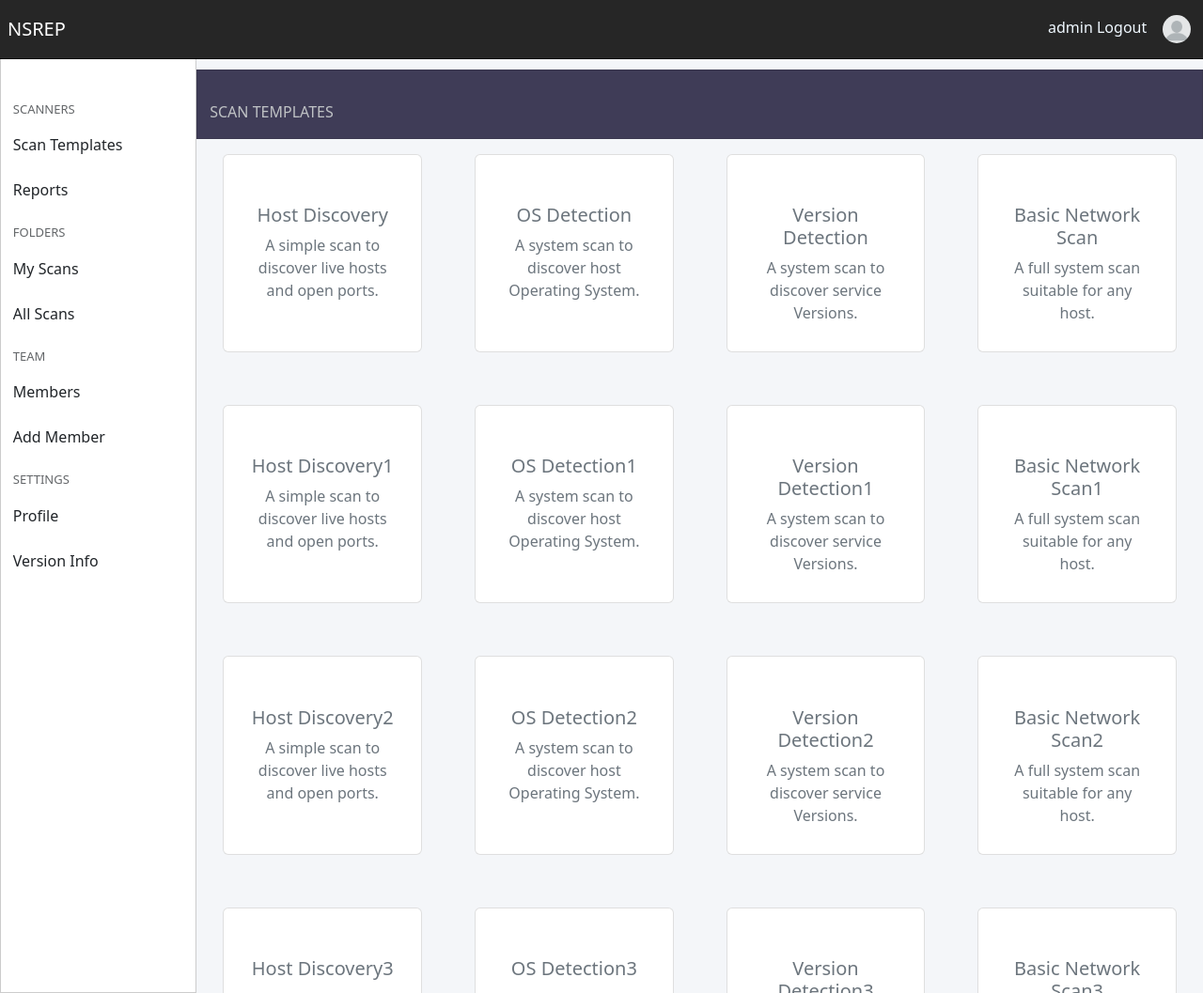
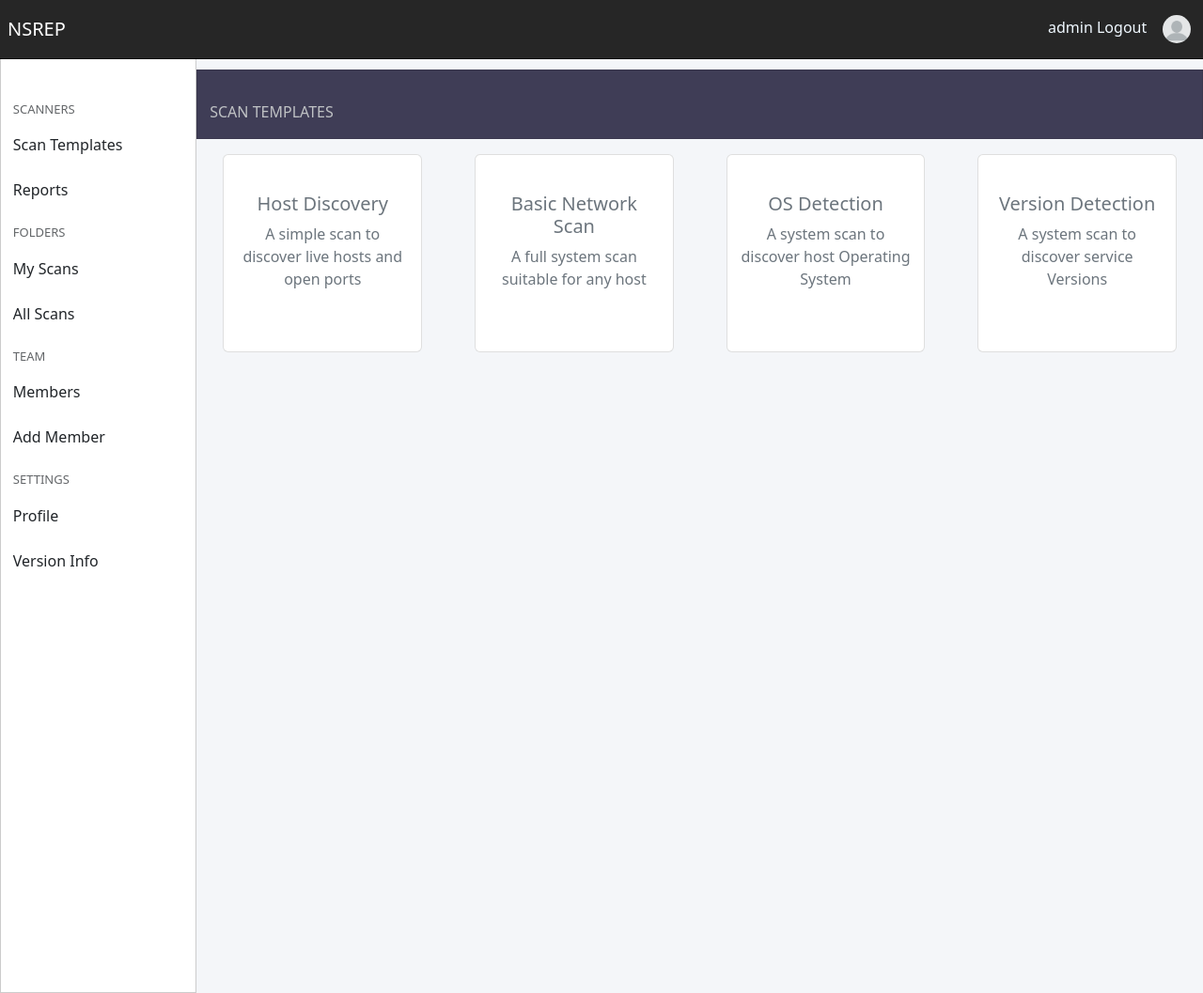
Before and after one commit to muhammednafih09/nsrep, a Django app: page / in a window 1280 px wide. Shown: the whole page at 94% size. Run offline with Django 4.2, Linux system fonts and the light colour scheme; a user stored in the database is signed in; some libraries are stand-ins or nearby versions.

Commit message:
scan cards updated

```diff
--- a/dashboard/views.py
+++ b/dashboard/views.py
@@ -4,25 +4,4 @@ from django.contrib.auth.decorators import login_required
 
 @login_required
 def index(request):
-    content = {
-        "items" : {
-            "Host Discovery" : "A simple scan to discover live hosts and open ports.",
-            "OS Detection" : "A system scan to discover host Operating System.",
-            "Version Detection" : "A system scan to discover service Versions.",
-            "Basic Network Scan" : "A full system scan suitable for any host.",
-            "Host Discovery1" : "A simple scan to discover live hosts and open ports.",
-            "OS Detection1" : "A system scan to discover host Operating System.",
-            "Version Detection1" : "A system scan to discover service Versions.",
-            "Basic Network Scan1" : "A full system scan suitable for any host.",
-            "Host Discovery2" : "A simple scan to discover live hosts and open ports.",
-            "OS Detection2" : "A system scan to discover host Operating System.",
-            "Version Detection2" : "A system scan to discover service Versions.",
-            "Basic Network Scan2" : "A full system scan suitable for any host.",
-            "Host Discovery3" : "A simple scan to discover live hosts and open ports.",
-            "OS Detection3" : "A system scan to discover host Operating System.",
-            "Version Detection3" : "A system scan to discover service Versions.",
-            "Basic Network Scan3" : "A full system scan suitable for any host.",
-            }
-    }
-
-    return render(request,'dashboard/index.html',content)
+    return render(request,'dashboard/index.html')
--- a/templates/dashboard/main.html
+++ b/templates/dashboard/main.html
@@ -5,24 +5,81 @@
   </div>
   <div class="container-fluid">
     <div class="row">
-      {% for key, values in items.items %}
       <div class="col-3">
         <a href="{% url 'scan-form' %}">
           <div class="card card-items m-3">
-            <div class="card-body">
-              <div class="icon"></div>
+            <div class="card-body p-1">
+              <div class="icon text-center">
+                <i class="fa-solid fa-earth-oceania"></i>
+              </div>
               <div class="card-title text-center">
-                <h5>{{ key }}</h5>
+                <h5>Host Discovery</h5>
               </div>
               <div class="card-text text-center">
-                <p>{{ values }}</p>
+                <p>A simple scan to discover live hosts and open ports</p>
               </div>
             </div>
           </div>
         </a>
         <br />
       </div>
-      {% endfor %}
+
+      <div class="col-3">
+        <a href="{% url 'scan-form' %}">
+          <div class="card card-items m-3">
+            <div class="card-body p-1">
+              <div class="icon text-center">
+                <i class="fa-solid fa-earth-oceania"></i>
+              </div>
+              <div class="card-title text-center">
+                <h5>Basic Network Scan</h5>
+              </div>
+              <div class="card-text text-center">
+                <p>A full system scan suitable for any host</p>
+              </div>
+            </div>
+          </div>
+        </a>
+        <br />
+      </div>
+
+      <div class="col-3">
+        <a href="{% url 'scan-form' %}">
+          <div class="card card-items m-3">
+            <div class="card-body p-1">
+              <div class="icon text-center">
+                <i class="fa-solid fa-earth-oceania"></i>
+              </div>
+              <div class="card-title text-center">
+                <h5>OS Detection</h5>
+              </div>
+              <div class="card-text text-center">
+                <p>A system scan to discover host Operating System</p>
+              </div>
+            </div>
+          </div>
+        </a>
+        <br />
+      </div>
+
+      <div class="col-3">
+        <a href="{% url 'scan-form' %}">
+          <div class="card card-items m-3">
+            <div class="card-body p-1">
+              <div class="icon text-center">
+                <i class="fa-solid fa-earth-oceania"></i>
+              </div>
+              <div class="card-title text-center">
+                <h5>Version Detection</h5>
+              </div>
+              <div class="card-text text-center">
+                <p>A system scan to discover service Versions</p>
+              </div>
+            </div>
+          </div>
+        </a>
+        <br />
+      </div>
     </div>
   </div>
 </div>
--- a/templates/registration/login.html
+++ b/templates/registration/login.html
@@ -25,7 +25,7 @@
             <hr />
           </div>
           <br />
-          {% if not user %}
+          {% if messages %}
           <div class="text-center">
             <p class="text-danger">incorrect username or password</p>
           </div>
```
Also changed, not shown: db.sqlite3.
